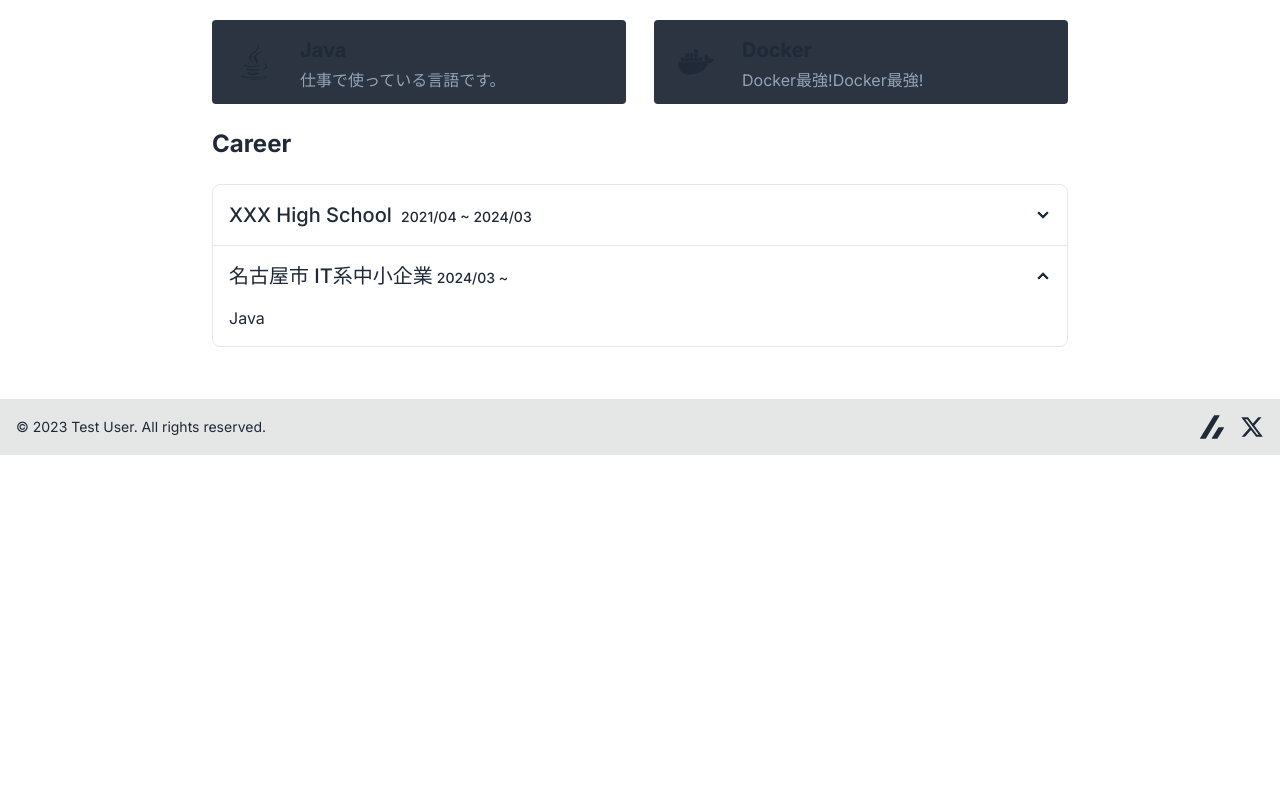
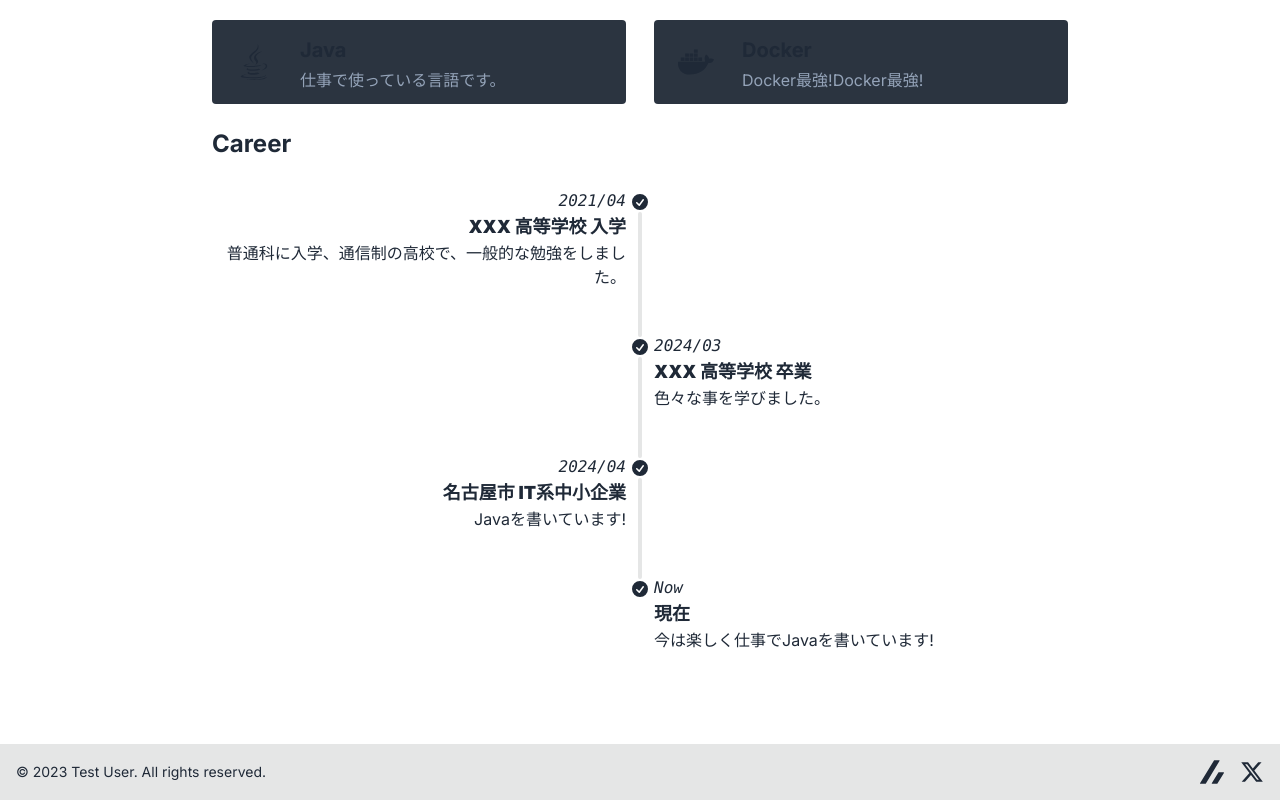
Before and after one commit to Milix-M/milix-m_tempest, a Next.js app in the folder web/: page /profile in a window 1280 px wide. Shown: the part 832-1632 px from the top of the page. Before the commit the page ends 1287 px from the top, so only its background shows below. Built offline with nearby package versions, Linux system fonts and the light colour scheme.

Commit message:
update design

```diff
--- a/web/src/app/(profilepages)/profile/page.tsx
+++ b/web/src/app/(profilepages)/profile/page.tsx
@@ -2,7 +2,7 @@ import Image from 'next/image'
 import { BiSolidIdCard } from 'react-icons/bi'
 import { IoIosPin } from 'react-icons/io'
 import SkillsSet from '@/CustomSettings/SkillsSet'
-import Career from '@/CustomSettings/Career'
+import CareerTimeline from '@/CustomSettings/CareerTimeline'
 
 export default function Profile () {
   return (
@@ -49,7 +49,7 @@ export default function Profile () {
       </div>
       <div className='my-6'>
         <h1 className='font-bold text-2xl mt-3 mb-6'>Career</h1>
-        <Career />
+        <CareerTimeline />
       </div>
     </div>
   )
```
